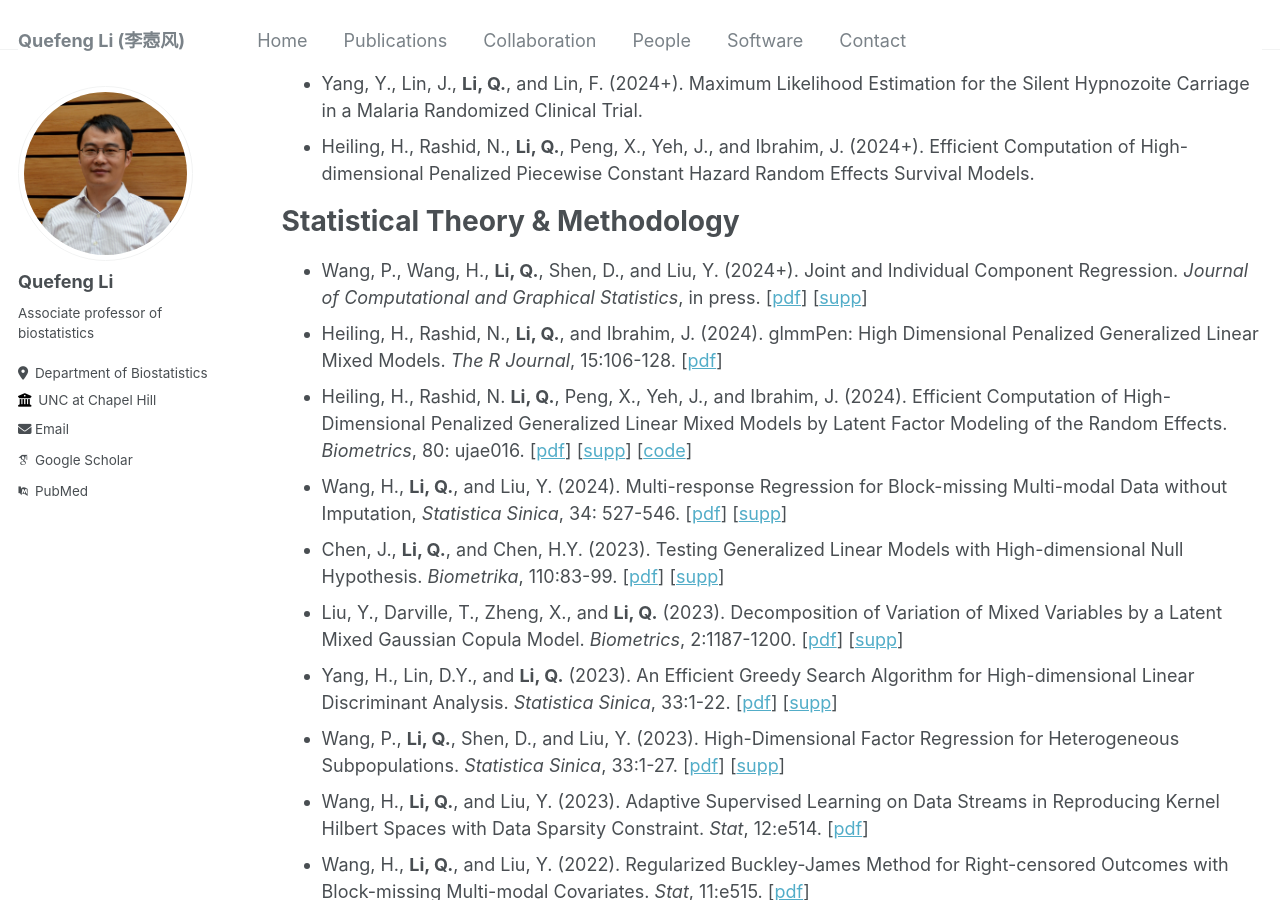
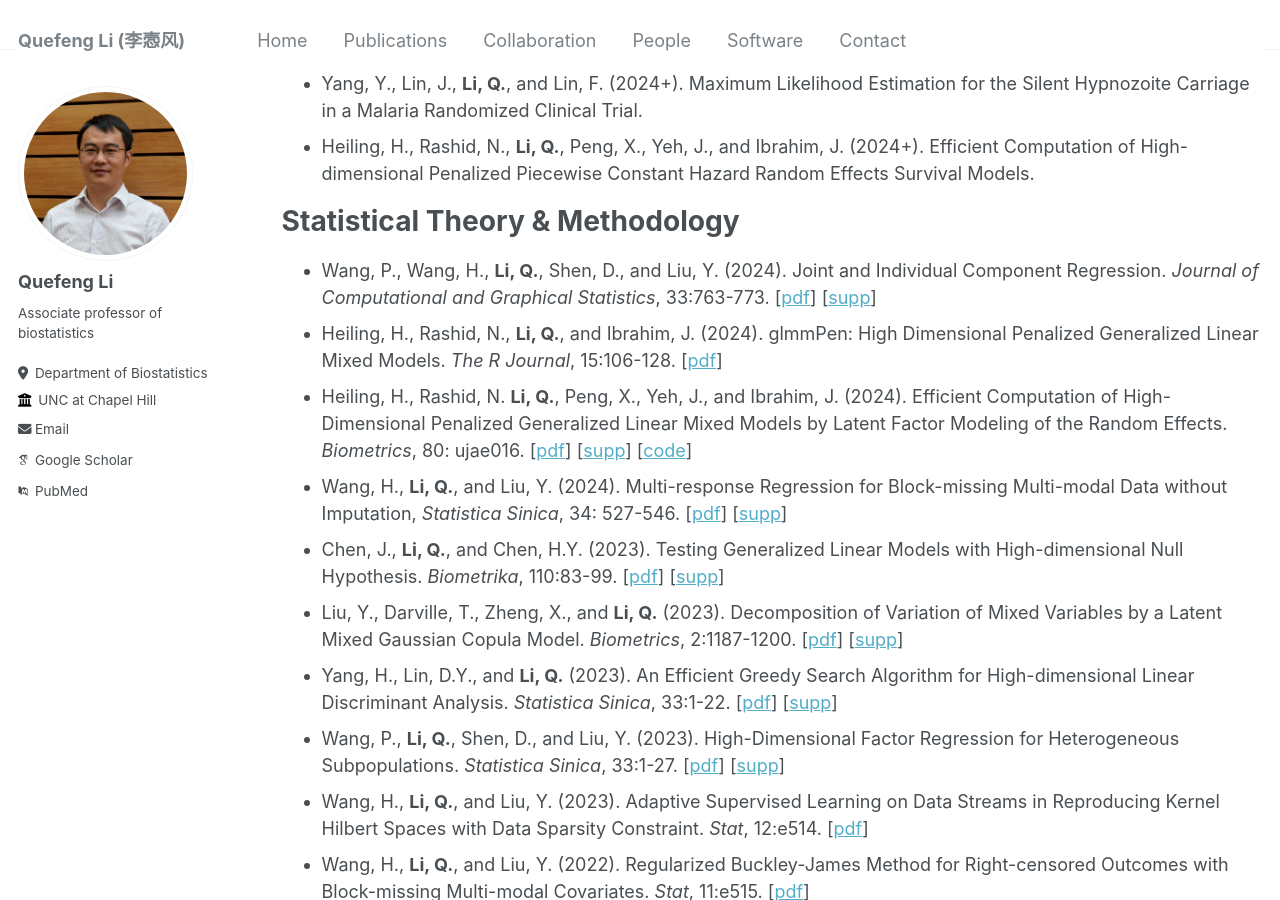
Before and after one commit to quefengli/quefengli.github.io, a Jekyll site: the page built from _pages/publications.md, in a window 1280 px wide and 900 px high, scrolled down 352 px. Built offline with Jekyll 4.4.1, drawn with Linux system fonts in a browser that asks for light colours; some web fonts are replaced.

Commit message:
Update publications.md

```diff
--- a/_pages/publications.md
+++ b/_pages/publications.md
@@ -20,9 +20,9 @@ Malaria Randomized Clinical Trial.
 Penalized Piecewise Constant Hazard Random Effects Survival Models.
 
 # Statistical Theory & Methodology
--   Wang, P., Wang, H., **Li, Q.**, Shen, D., and Liu, Y. (2024+). Joint and Individual Component Regression. <span
-class="underline">*Journal of Computational and Graphical Statistics*</span>, in
-press. [[pdf](../files/publication/JCGS2024.pdf)] [[supp](../files/publication/JCGS2024_supp.pdf)]
+-   Wang, P., Wang, H., **Li, Q.**, Shen, D., and Liu, Y. (2024). Joint and Individual Component Regression. <span
+class="underline">*Journal of Computational and Graphical Statistics*</span>,
+33:763-773. [[pdf](../files/publication/JCGS2024.pdf)] [[supp](../files/publication/JCGS2024_supp.pdf)]
 -   Heiling, H., Rashid, N., **Li, Q.**, and Ibrahim, J. (2024). glmmPen: High Dimensional Penalized Generalized Linear Mixed
 Models. <span class="underline">*The R Journal*</span>, 15:106-128. [[pdf](../files/publication/RJournal2023.pdf)]
 -   Heiling, H., Rashid, N. **Li, Q.**, Peng, X., Yeh, J., and Ibrahim, J. (2024). Efficient Computation of High-Dimensional
```
